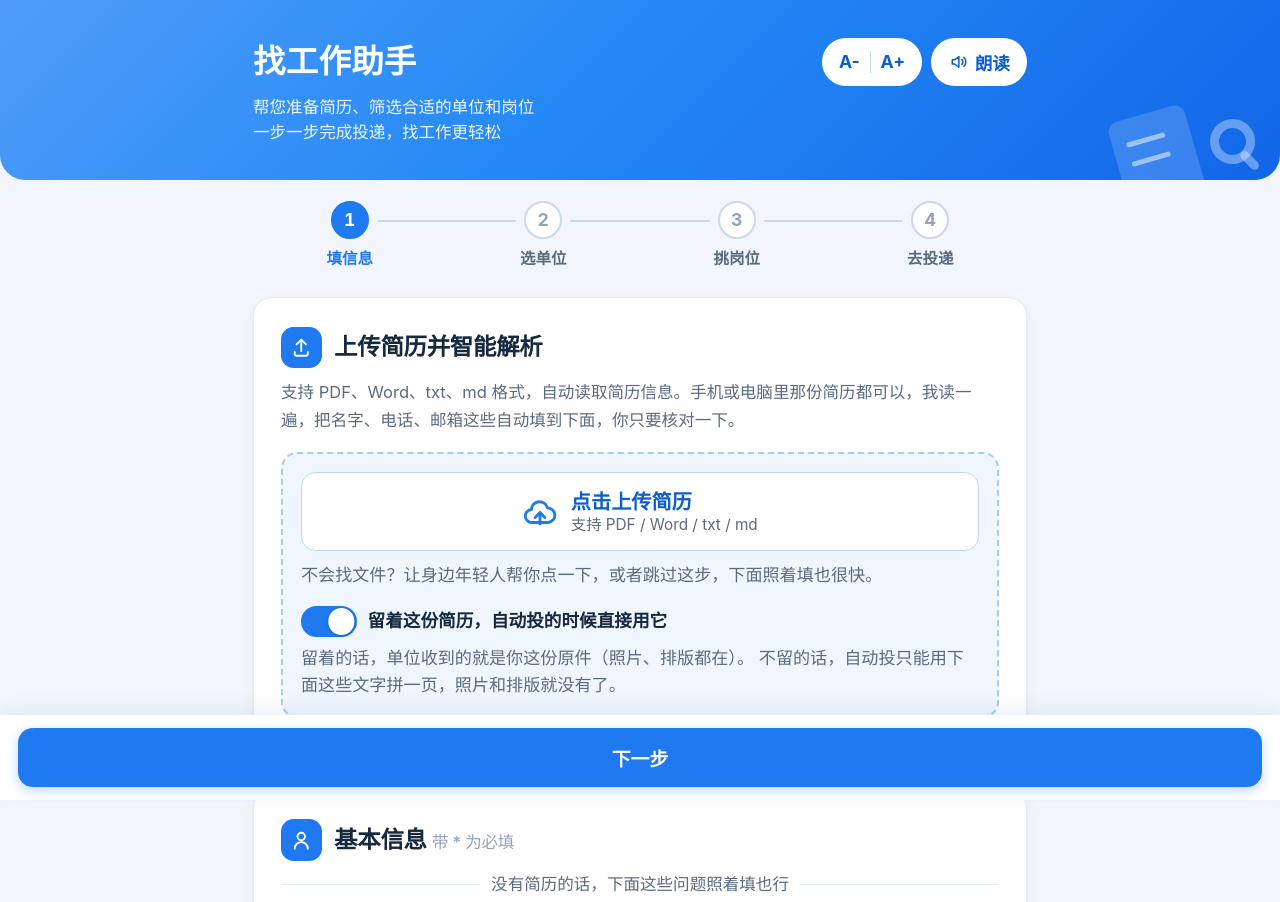
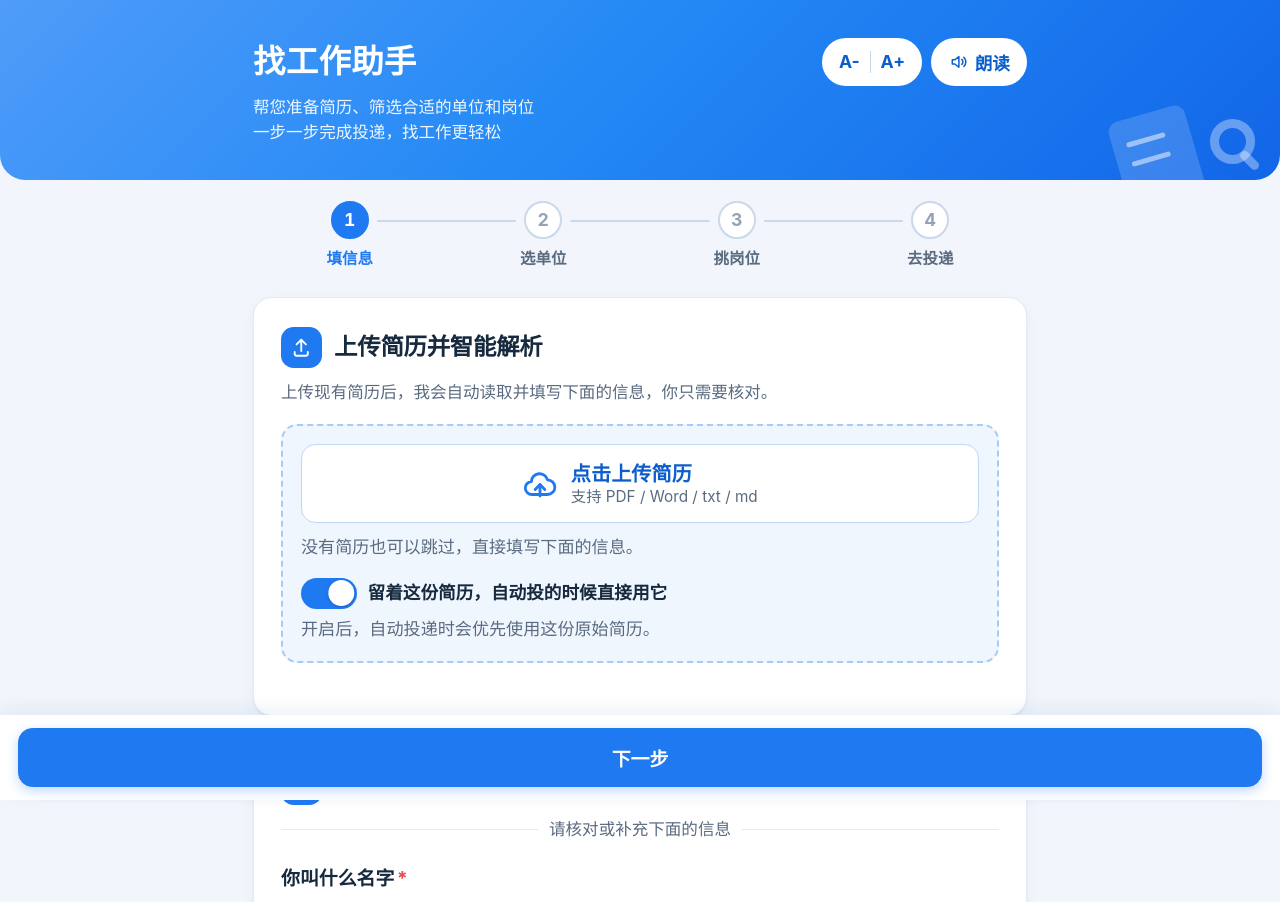
Before and after one commit to heyiyi7410/aijobs, a Vue app in the folder frontend/: page / in a window 1280 px wide. Shown: the top 902 px of the page. Built offline with nearby package versions, Linux system fonts and the light colour scheme.

Commit message:
UI: 精简 Step1 首屏文案贴近效果图

```diff
--- a/frontend/src/components/Step1Profile.vue
+++ b/frontend/src/components/Step1Profile.vue
@@ -11,7 +11,7 @@
         </span>
         <h2 class="card-title">上传简历并智能解析</h2>
       </div>
-      <p class="card-hint">支持 PDF、Word、txt、md 格式，自动读取简历信息。手机或电脑里那份简历都可以，我读一遍，把名字、电话、邮箱这些自动填到下面，你只要核对一下。</p>
+      <p class="card-hint">上传现有简历后，我会自动读取并填写下面的信息，你只需要核对。</p>
 
       <!-- ============ 有简历就先传，省得打字 ============ -->
       <div class="up-box">
@@ -29,18 +29,13 @@
             <small>支持 PDF / Word / txt / md</small>
           </span>
         </button>
-        <p class="up-hint" style="margin:.55rem 0 0;">
-          不会找文件？让身边年轻人帮你点一下，或者跳过这步，下面照着填也很快。
-        </p>
+        <p class="up-hint" style="margin:.55rem 0 0;">没有简历也可以跳过，直接填写下面的信息。</p>
 
         <label class="up-keep">
           <input type="checkbox" class="switch" v-model="keepResume">
           <span>留着这份简历，自动投的时候直接用它</span>
         </label>
-        <p class="up-hint" style="margin:.35rem 0 0;">
-          留着的话，单位收到的就是你这份原件（照片、排版都在）。
-          不留的话，自动投只能用下面这些文字拼一页，照片和排版就没有了。
-        </p>
+        <p class="up-hint" style="margin:.35rem 0 0;">开启后，自动投递时会优先使用这份原始简历。</p>
 
         <p v-if="msg" class="up-msg" :class="isWarn ? 'up-warning' : 'up-ok'">{{ msg }}</p>
         <p v-if="err" class="up-msg up-err">{{ err }}</p>
@@ -84,9 +79,7 @@
         <h2 class="card-title">基本信息<span class="soft">带 * 为必填</span></h2>
       </div>
 
-      <p class="up-or">
-        <span>没有简历的话，下面这些问题照着填也行</span>
-      </p>
+      <p class="up-or"><span>请核对或补充下面的信息</span></p>
 
       <div class="field">
         <label for="f1">你叫什么名字<span class="req">*</span><Tag k="name" /></label>
```
